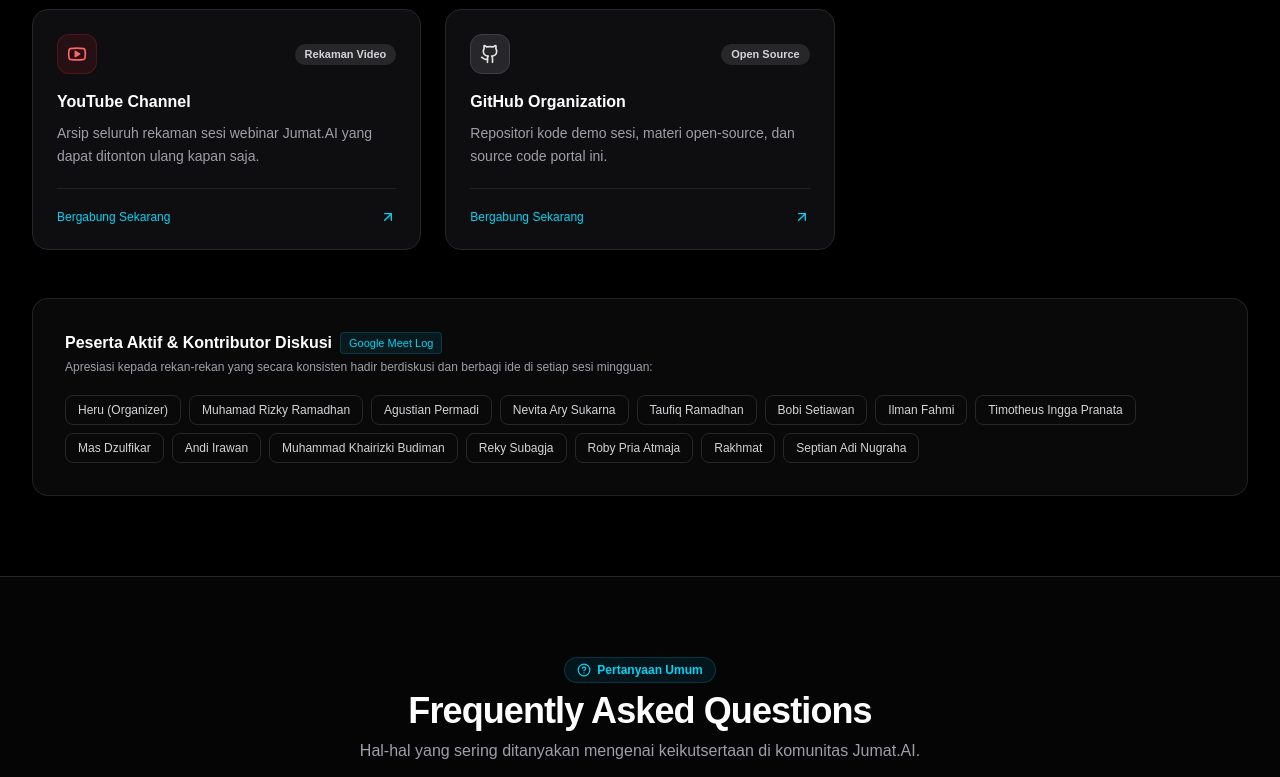
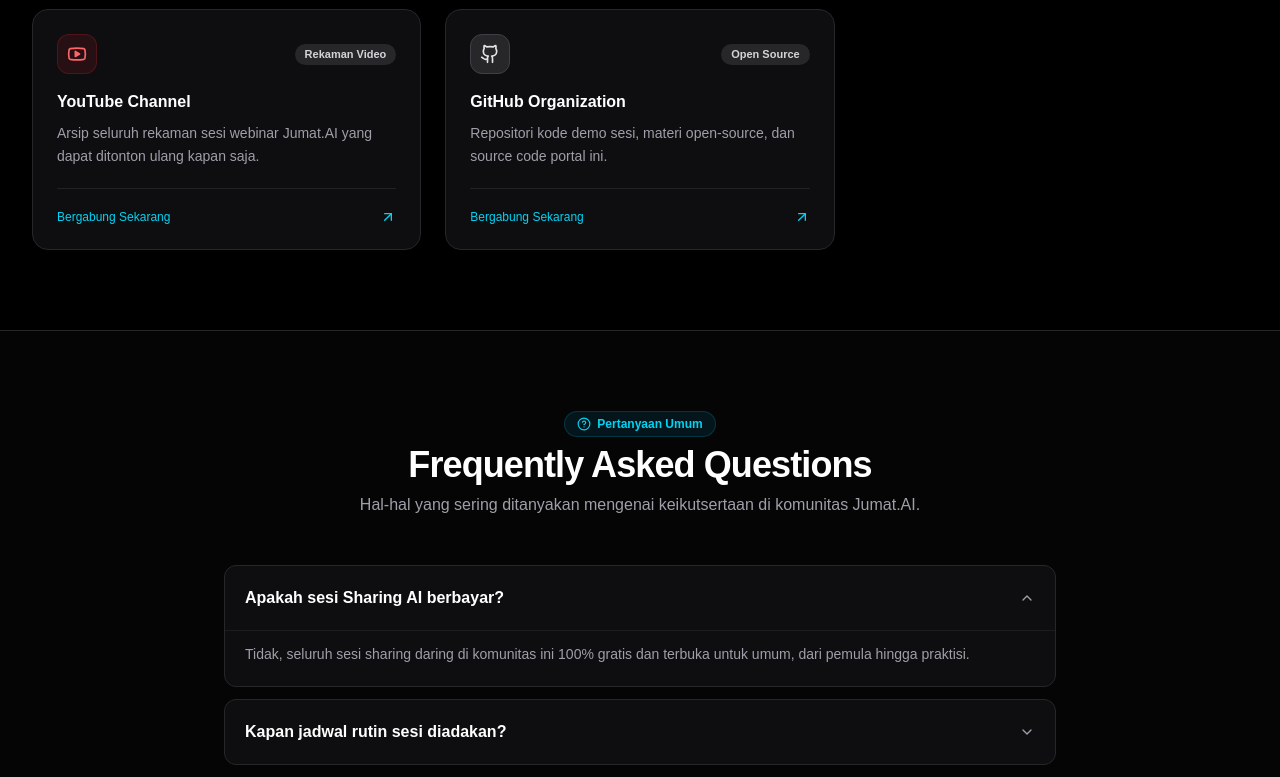
Before and after one commit to Jumat-AI/website, a Next.js app in the folder portal-mvp/: page / in a window 1280 px wide. Shown: the part 5555-6332 px from the top of the page. Built offline with nearby package versions, Linux system fonts and the light colour scheme.

Commit message:
refactor: remove active members and contributors section

```diff
--- a/portal-mvp/src/components/CommunitySection.tsx
+++ b/portal-mvp/src/components/CommunitySection.tsx
@@ -111,33 +111,6 @@ export function CommunitySection() {
             );
           })}
         </div>
-
-        {/* Active Members & Participants Showcase */}
-        {COMMUNITY_INFO.activeMembers && (
-          <div className="mt-12 rounded-2xl bg-zinc-900/40 border border-zinc-800/80 p-6 sm:p-8">
-            <div className="text-center sm:text-left mb-5">
-              <h3 className="text-sm sm:text-base font-bold text-white flex items-center justify-center sm:justify-start gap-2">
-                <span>Peserta Aktif & Kontributor Diskusi</span>
-                <span className="px-2 py-0.5 rounded text-[11px] bg-cyan-500/10 text-cyan-400 border border-cyan-500/20 font-normal">
-                  Google Meet Log
-                </span>
-              </h3>
-              <p className="text-xs text-zinc-400 mt-1">
-                Apresiasi kepada rekan-rekan yang secara konsisten hadir berdiskusi dan berbagi ide di setiap sesi mingguan:
-              </p>
-            </div>
-            <div className="flex flex-wrap items-center justify-center sm:justify-start gap-2">
-              {COMMUNITY_INFO.activeMembers.map((member, idx) => (
-                <span
-                  key={idx}
-                  className="px-3 py-1.5 rounded-lg bg-zinc-950/80 border border-zinc-800 text-xs text-zinc-300 hover:border-zinc-700 hover:text-white transition"
-                >
-                  {member}
-                </span>
-              ))}
-            </div>
-          </div>
-        )}
       </div>
     </section>
   );
--- a/portal-mvp/src/data/community.ts
+++ b/portal-mvp/src/data/community.ts
@@ -45,23 +45,6 @@ export const COMMUNITY_INFO = {
     { label: "Rentang Agenda", value: "Jun - Nov 2026" },
     { label: "Peserta Aktif / Sesi", value: "8 - 10+ Org" },
     { label: "Biaya & Akses", value: "100% Gratis" },
-  ],
-  activeMembers: [
-    "Heru (Organizer)",
-    "Muhamad Rizky Ramadhan",
-    "Agustian Permadi",
-    "Nevita Ary Sukarna",
-    "Taufiq Ramadhan",
-    "Bobi Setiawan",
-    "Ilman Fahmi",
-    "Timotheus Ingga Pranata",
-    "Mas Dzulfikar",
-    "Andi Irawan",
-    "Muhammad Khairizki Budiman",
-    "Reky Subagja",
-    "Roby Pria Atmaja",
-    "Rakhmat",
-    "Septian Adi Nugraha",
   ],
 };
 
```
